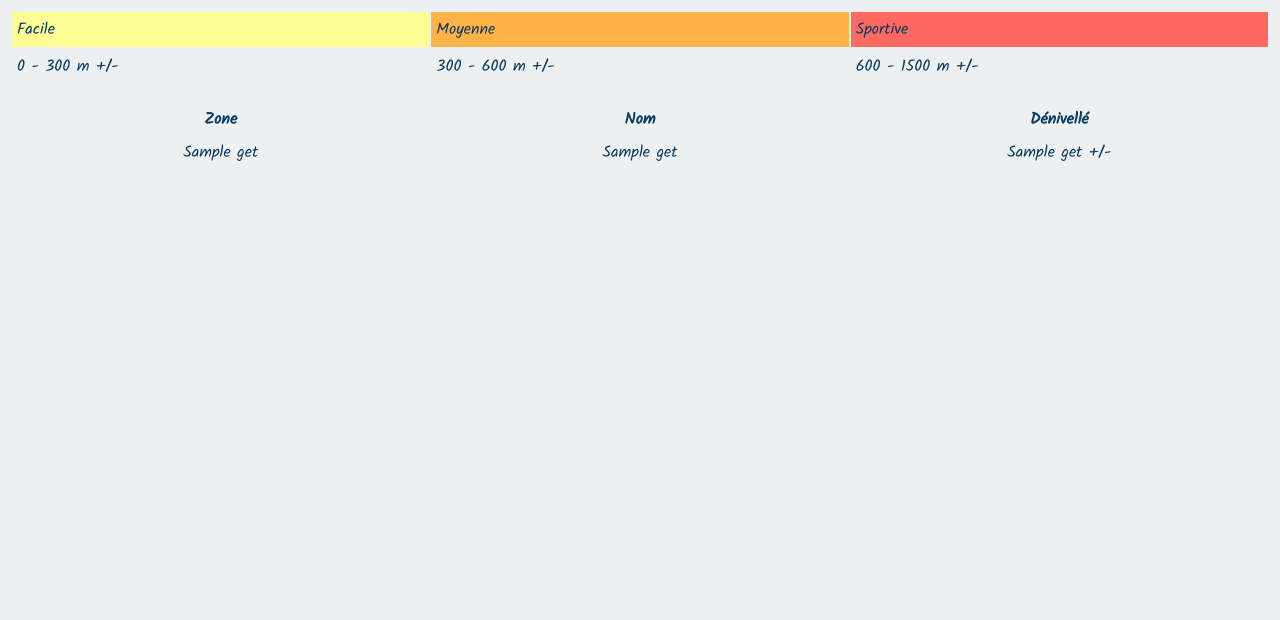
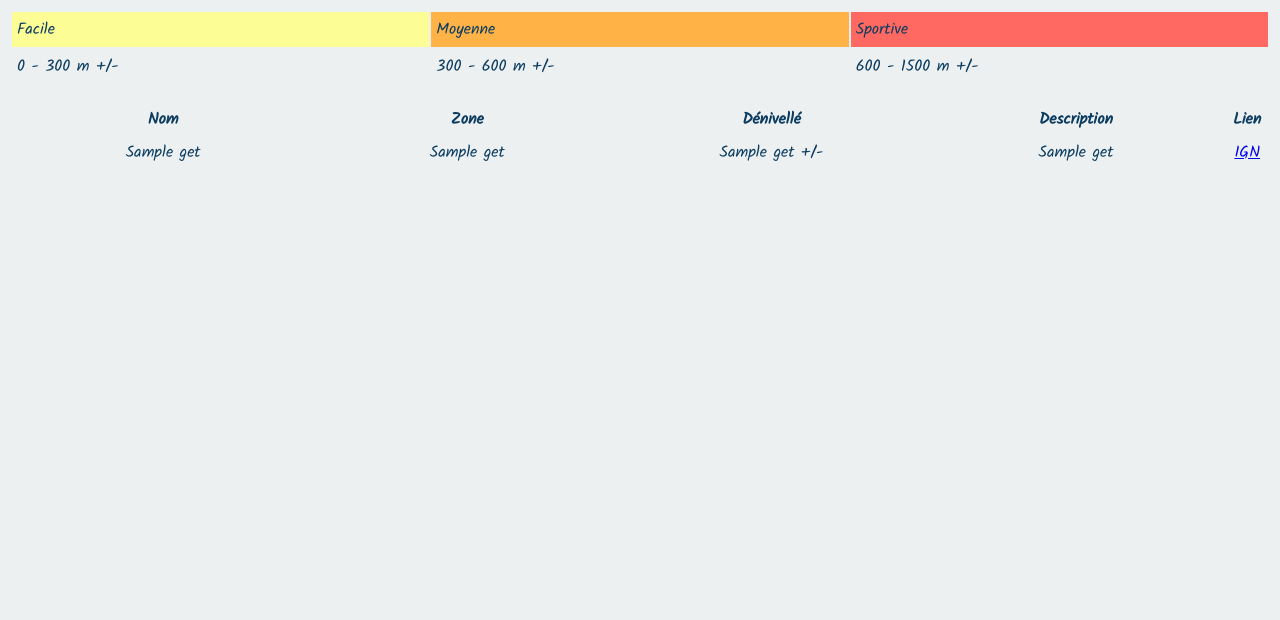
Before and after one commit to unchunka/flech, a PHP site: template view/hiking.twig in a window 1280 px wide. Shown: the part 185-805 px from the top of the page. Run offline with PHP 8.4, Linux system fonts and the light colour scheme; the template is opened without the code that fills it: most values are stand-ins (such as "Sample title", 1, 10 or a date in 2020); some libraries are stand-ins or nearby versions.

Commit message:
Add hiking description

```diff
--- a/Model/Hike.php
+++ b/Model/Hike.php
@@ -4,7 +4,7 @@ namespace Model;
 
 class Hike extends Model {
 
-    public function __construct($id, $name, $region, $distance, $difference, $difficulty) {
+    public function __construct($id, $name, $region, $distance, $difference, $difficulty, $description, $link) {
 
         $this->properties['id'] = $id;
         $this->properties['name'] = $name;
@@ -12,6 +12,8 @@ class Hike extends Model {
         $this->properties['distance'] = $distance;
         $this->properties['different'] = $difference;
         $this->properties['difficulty'] = $difficulty;
+        $this->properties['link'] = $link;
+        $this->properties['description'] = $description;
     }
 
 }
--- a/view/hiking.twig
+++ b/view/hiking.twig
@@ -21,15 +21,19 @@
         <div class="center">
             <table>
                 <tr>
+                    <th>Nom</th>
                     <th>Zone</th>
-                    <th>Nom</th>
                     <th>Dénivellé</th>
+                    <th>Description</th>
+                    <th>Lien<th>
                 </tr>
                 {% for hike in hikes %}
                     <tr class="{{ hike.get('difficulty') }}">
                         <td>{{ hike.get('name') }}</td>
                         <td>{{ hike.get('region') }}</td>
                         <td>{{ hike.get('different') }} +/-</td>
+                        <td>{{ hike.get('description') }}</td>
+                        <td><a href="{{ hike.get('link') }}">IGN</a></td>
                     </tr>
                 {% endfor %}
             </table>
```
